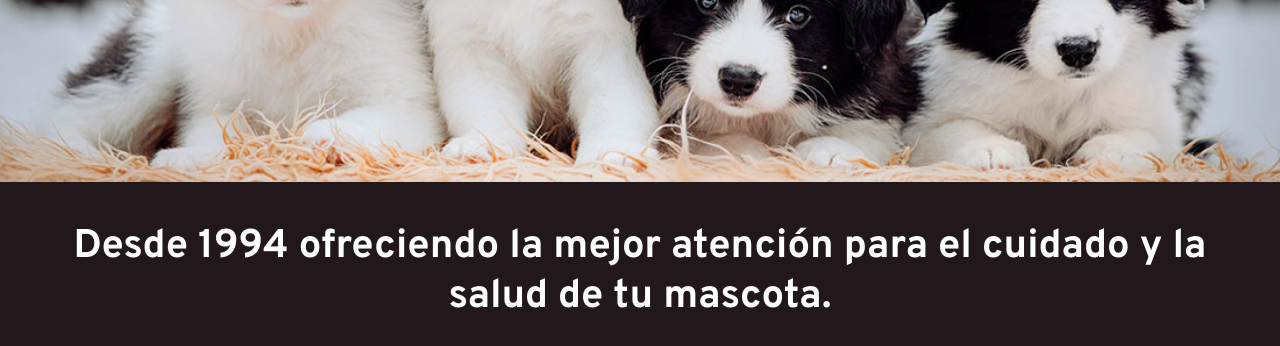
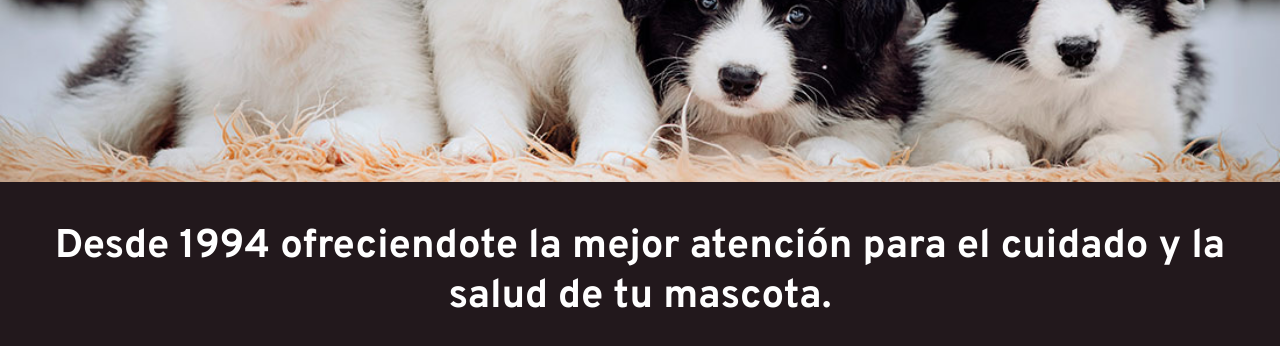
Before and after one commit to lucianoallievi/animalandia, a plain HTML site: page index.html in a window 1280 px wide. Shown: the part 542-888 px from the top of the page. Drawn offline with Linux system fonts and the light colour scheme.

Commit message:
cambio leyenda

```diff
--- a/index.html
+++ b/index.html
@@ -29,8 +29,8 @@
       </section>
       <section class="seccion">
         <h2>
-          Desde 1994 ofreciendo la mejor atención para el cuidado y la salud de
-          tu mascota.
+          Desde 1994 ofreciendote la mejor atención para el cuidado y la salud
+          de tu mascota.
         </h2>
         <iframe
           width="560"
```
